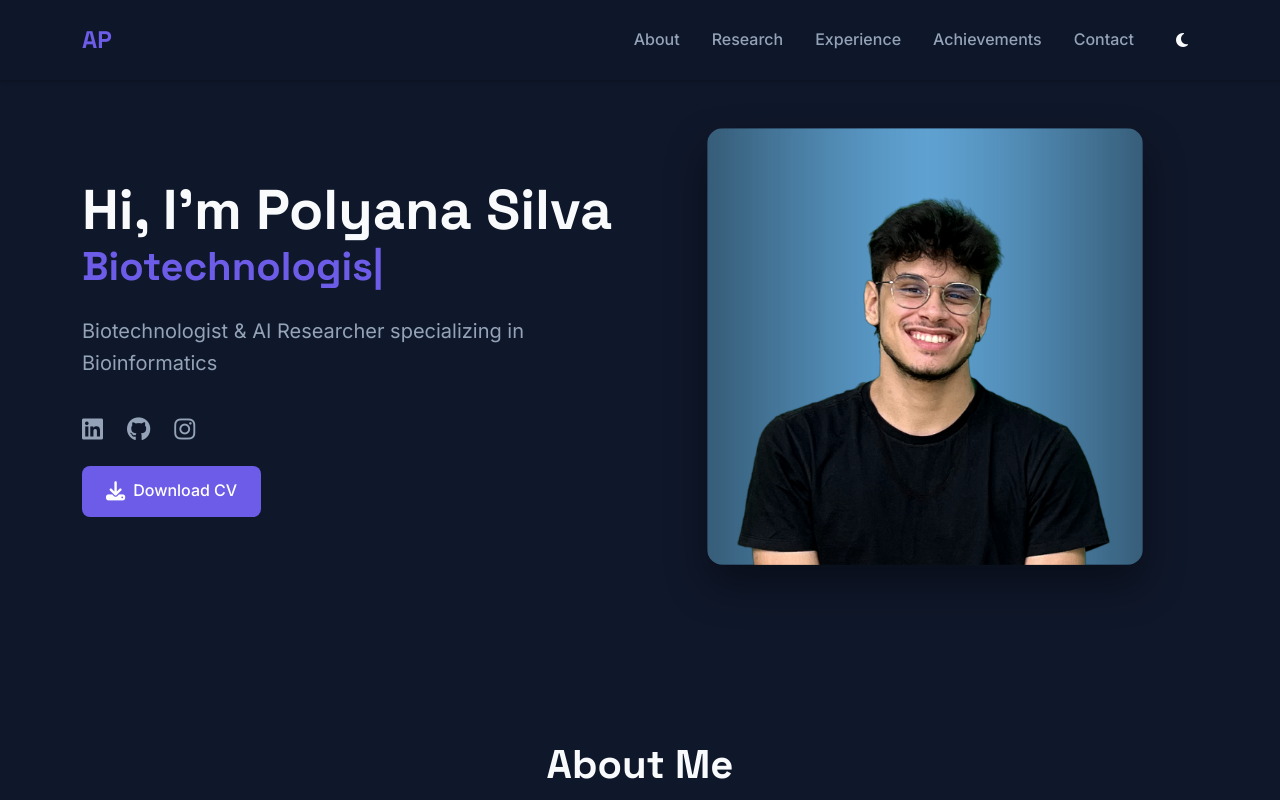
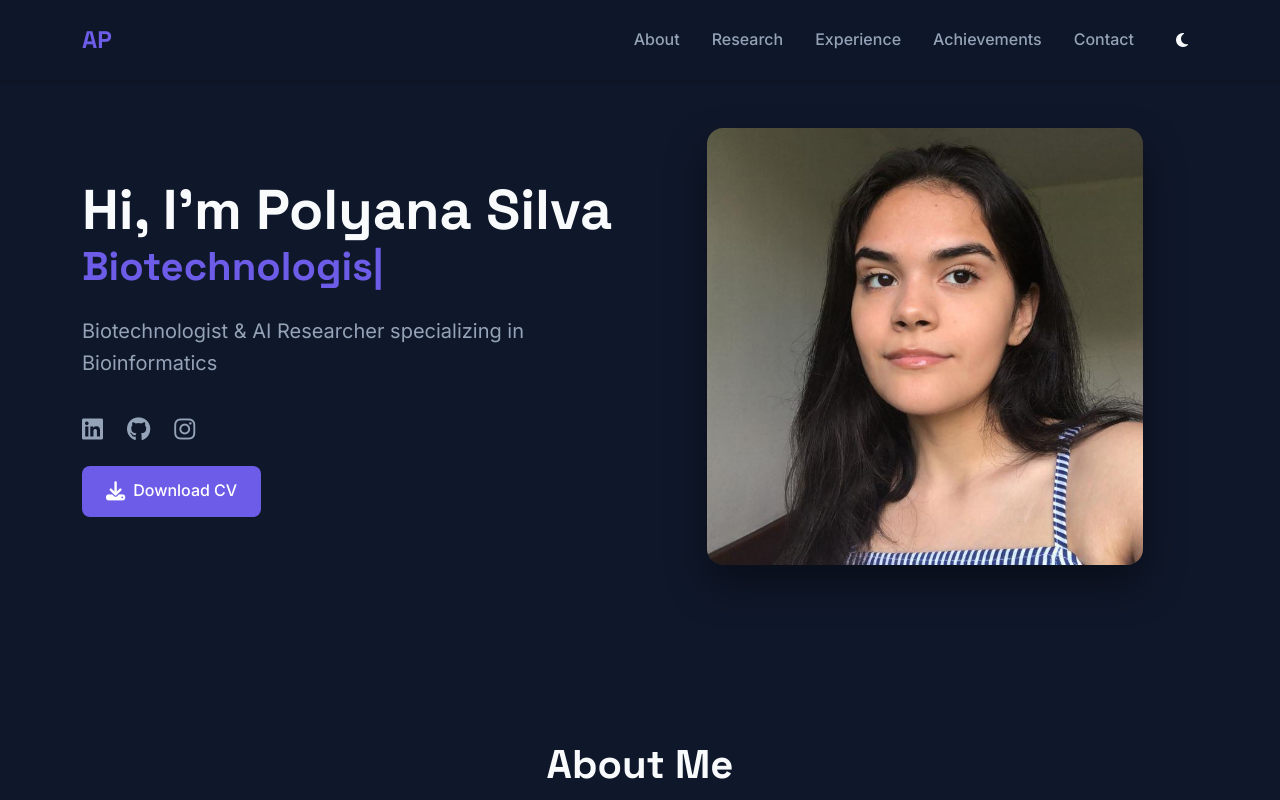
Before and after one commit to polyanasilva/homepage, a plain HTML site: page index.html in a window 1280 px wide. Shown: the top 800 px of the page. Drawn offline with nearby package versions, Linux system fonts and the light colour scheme.

Commit message:
modify photo

```diff
--- a/index.html
+++ b/index.html
@@ -65,7 +65,7 @@
                 </div>
                 <div class="col-lg-6">
                     <div class="hero-image">
-                        <img src="assets/image/arturpfp.png" alt="Polyana Silva" class="img-fluid">
+                        <img src="assets/image/poly'sprofile.jpeg" alt="Polyana Silva" class="img-fluid">
                     </div>
                 </div>
             </div>
```
Also changed, not shown: assets/image/poly'sprofile.jpeg (added).
